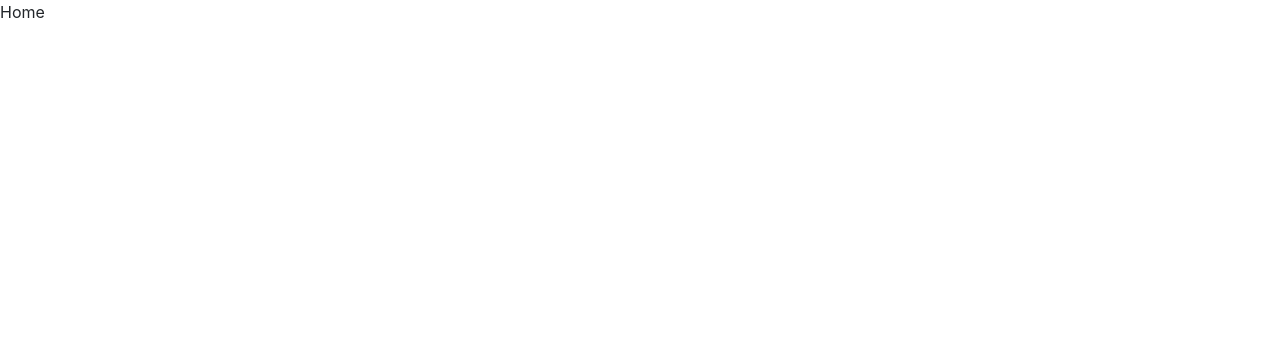
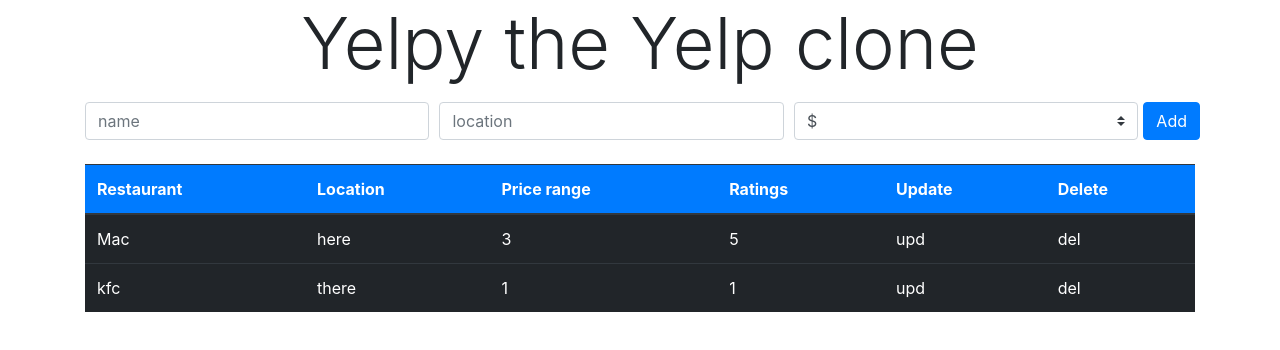
Before and after one commit to AndreyDmitriev39r/yelp-clone-client, a React (Vite) app: page / in a window 1280 px wide. Shown: the top 350 px of the page. Built offline with nearby package versions, Linux system fonts and the light colour scheme.

Commit message:
homepage layout

```diff
--- a/src/App.jsx
+++ b/src/App.jsx
@@ -6,7 +6,7 @@ import Update from './routes/Update';
 
 const App = () => {
   return (
-    <div>
+    <div className='container'>
       <Router>
         <Routes>
           <Route exact path='/' Component={Home}/>
--- /dev/null
+++ b/src/components/homepage/AddRestaurants.jsx
@@ -0,0 +1,29 @@
+const AddRestaurants = () => {
+  return (
+    <div className="mb-4">
+      <form action="">
+        <div className="form-row">
+          <div className="col">
+            <input type="text" className="form-control" placeholder="name"/>
+          </div>
+          <div className="col">
+            <input type="text" className="form-control" placeholder="location"/>
+          </div>
+          <div className="col">
+            <select className="custom-select mr-2">
+              <option disabled>Price range</option>
+              <option value="1">$</option>
+              <option value="2">$$</option>
+              <option value="3">$$$</option>
+              <option value="4">$$$$</option>
+              <option value="5">$$$$$</option>
+            </select>
+          </div>
+          <button className="btn-primary btn">Add</button>
+        </div>
+      </form>
+    </div>
+  )
+};
+
+export default AddRestaurants;
--- /dev/null
+++ b/src/components/homepage/Header.jsx
@@ -0,0 +1,9 @@
+const Header = () => {
+  return (
+    <div>
+      <h1 className="font-weight-light display-3 text-center mb-3">Yelpy the Yelp clone</h1>
+    </div>
+  )
+};
+
+export default Header;
--- /dev/null
+++ b/src/components/homepage/RestaurantsList.jsx
@@ -0,0 +1,39 @@
+const RestaurantsList = () => {
+  return (
+    <div className="list-group">
+      <table className="table table-dark table-hover">
+        <thead className="bg-primary">
+          <tr>
+            <th scope="col">Restaurant</th>
+            <th scope="col">Location</th>
+            <th scope="col">Price range</th>
+            <th scope="col">Ratings</th>
+            <th scope="col">Update</th>
+            <th scope="col">Delete</th>
+          </tr>
+        </thead>
+        {/* dummy rows */}
+        <tbody>
+          <tr>
+            <td>Mac</td>
+            <td>here</td>
+            <td>3</td>
+            <td>5</td>
+            <td>upd</td>
+            <td>del</td>
+          </tr>
+          <tr>
+            <td>kfc</td>
+            <td>there</td>
+            <td>1</td>
+            <td>1</td>
+            <td>upd</td>
+            <td>del</td>
+          </tr>
+        </tbody>
+      </table>
+    </div>
+  )
+};
+
+export default RestaurantsList;
--- a/src/routes/Home.jsx
+++ b/src/routes/Home.jsx
@@ -1,6 +1,14 @@
+import Header from "../components/homepage/Header";
+import AddRestaurants from "../components/homepage/AddRestaurants";
+import RestaurantsList from "../components/homepage/RestaurantsList";
+
 const Home = () => {
   return (
-    <div>Home</div>
+    <div>
+      <Header />
+      <AddRestaurants />
+      <RestaurantsList />
+    </div>
   )
 };
 
```
